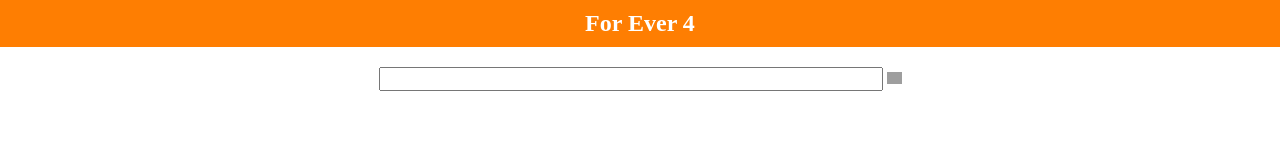
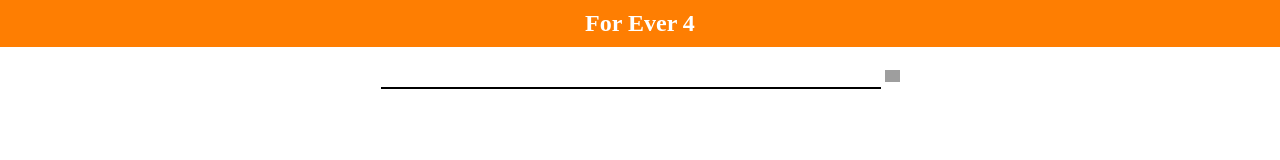
Before and after one commit to future4code/hooks-Karine-Lima, a plain HTML site: page modulo2/css-bugfixes/comprar.html in a window 1280 px wide. Shown: the top 160 px of the page. Drawn offline with Linux system fonts and the light colour scheme; grey boxes are pictures that could not be loaded.

Commit message:
Tirei as bordas e acrescentei só a borda inferior mais grossa. Usei border e border-bottom no input

```diff
--- a/modulo2/css-bugfixes/index.css
+++ b/modulo2/css-bugfixes/index.css
@@ -19,6 +19,9 @@ h2 {
 input {
     height: 20px;
     width: 500px;
+    border: 0px;
+    border-bottom: 2px solid;
+
 }
 
 button:focus {
```
